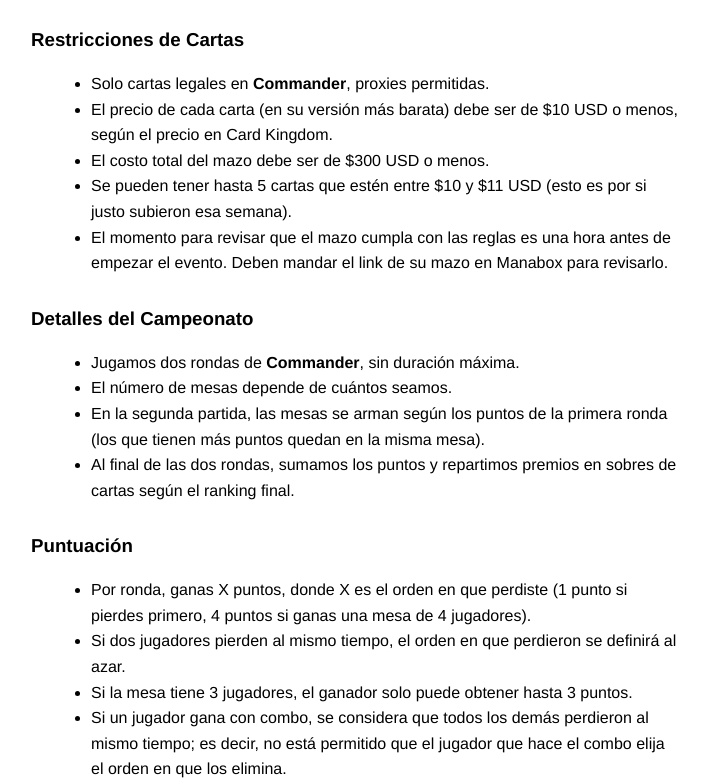
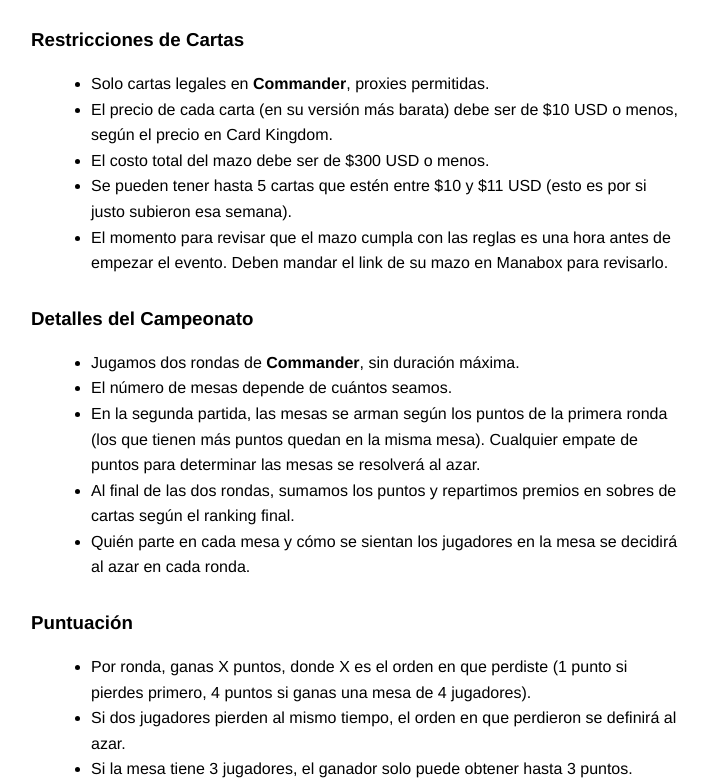
Before and after one commit to maikch2/budget-league, a plain HTML site: page index.html in a window 1280 px wide. Shown: the part 447-1227 px from the top of the page, without its empty margins (284-992 px from the left). Drawn offline with Linux system fonts and the light colour scheme.

Commit message:
feat(): add random to resolve ties

```diff
--- a/index.html
+++ b/index.html
@@ -28,8 +28,9 @@
     <ul>
         <li>Jugamos dos rondas de <strong>Commander</strong>, sin duración máxima.</li>
         <li>El número de mesas depende de cuántos seamos.</li>
-        <li>En la segunda partida, las mesas se arman según los puntos de la primera ronda (los que tienen más puntos quedan en la misma mesa).</li>
+        <li>En la segunda partida, las mesas se arman según los puntos de la primera ronda (los que tienen más puntos quedan en la misma mesa). Cualquier empate de puntos para determinar las mesas se resolverá al azar.</li>
         <li>Al final de las dos rondas, sumamos los puntos y repartimos premios en sobres de cartas según el ranking final.</li>
+        <li>Quién parte en cada mesa y cómo se sientan los jugadores en la mesa se decidirá al azar en cada ronda.</li>
     </ul>
 
     <h3>Puntuación</h3>
```
